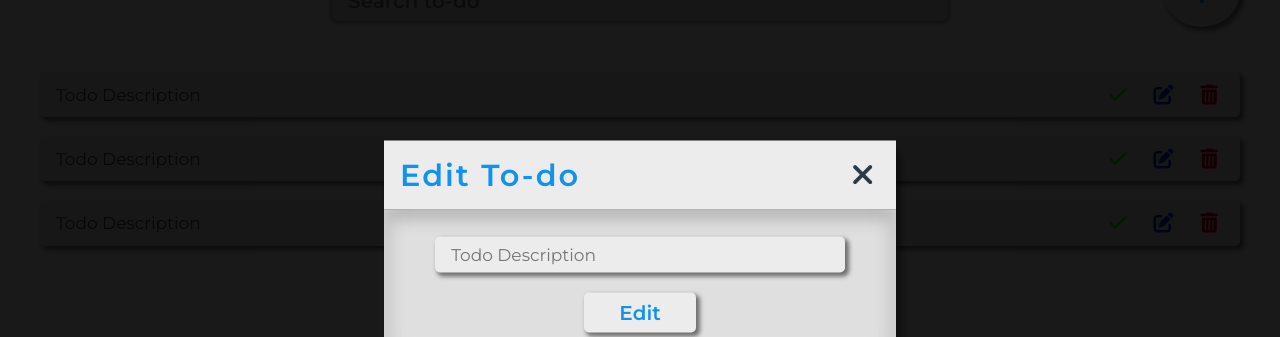
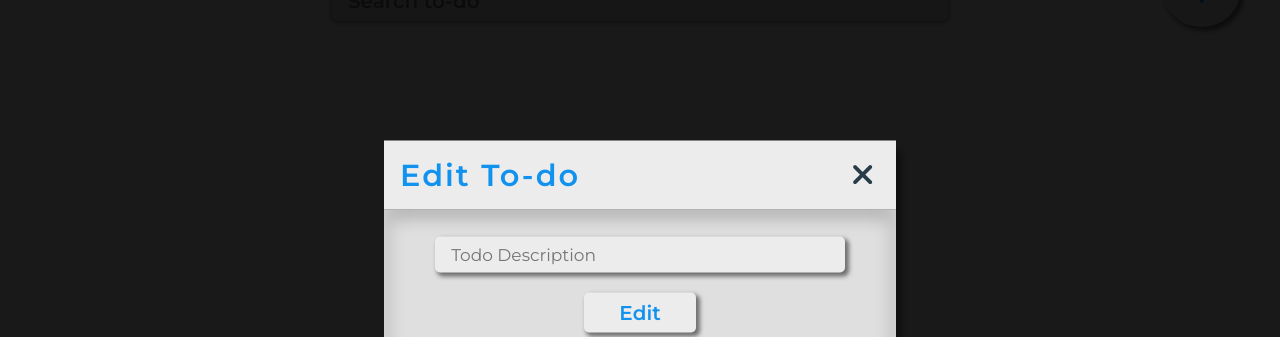
Before and after one commit to JuanWebDeveloper/Todo-App, a React (Create React App) app: page / in a window 1280 px wide. Shown: the part 150-487 px from the top of the page. Built offline with nearby package versions, Linux system fonts and the light colour scheme.

Commit message:
Configuration to display to-dos stored with their data

```diff
--- a/src/components/listTodo/SingleTodo.jsx
+++ b/src/components/listTodo/SingleTodo.jsx
@@ -1,13 +1,12 @@
-export const SingleTodo = () => {
+export const SingleTodo = ({ id, todoDescription, isCompleted }) => {
   return (
-    <div className='single-todo'>
-      <div className='description-todo'>Todo Description</div>
+    <div className={`single-todo ${isCompleted && 'isCompleted'}`}>
+      <div className='description-todo'>{todoDescription}</div>
       <div className='actions'>
         <button className='btn-completed'>
-          <i className='fa-solid fa-check complete'></i>
-          {/* <i className='fa-solid fa-xmark incomplete'></i> */}
+          {isCompleted ? <i className='fa-solid fa-check complete'></i> : <i className='fa-solid fa-xmark incomplete'></i>}
         </button>
-        <button className='btn-edit'>
+        <button className={`btn-edit ${isCompleted && 'disabled'}`}>
           <i className='fa-solid fa-pen-to-square'></i>
         </button>
         <button className='btn-delete'>
--- a/src/components/modals/CreateTodo.jsx
+++ b/src/components/modals/CreateTodo.jsx
@@ -17,7 +17,7 @@ export const CreateTodo = () => {
 
   const handleSubmit = (e) => {
     e.preventDefault();
-    dispatch(actionToCreateTodo(formValues));
+    dispatch(actionToCreateTodo(createTodo));
     setFormValues({ createTodo: '' });
     hideModalCreateTodo();
   };
--- a/src/containers/ListTodo.js
+++ b/src/containers/ListTodo.js
@@ -1,15 +1,19 @@
+import { useSelector } from 'react-redux';
+
 // Components
 import { SearchTodo } from '../components/listTodo/SearchTodo';
 import { SingleTodo } from '../components/listTodo/SingleTodo';
 
 const ListTodo = () => {
+  const { state } = useSelector((state) => state);
+
   return (
     <div className='list-todo'>
       <SearchTodo />
       <div className='todo-container'>
-        <SingleTodo />
-        <SingleTodo />
-        <SingleTodo />
+        {state.todos.map((todo) => (
+          <SingleTodo key={todo.id} {...todo} />
+        ))}
       </div>
     </div>
   );
```
